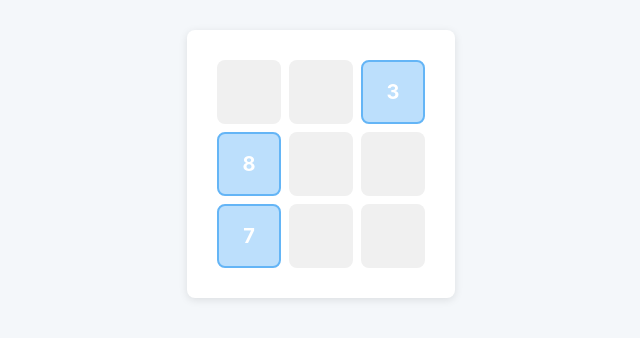
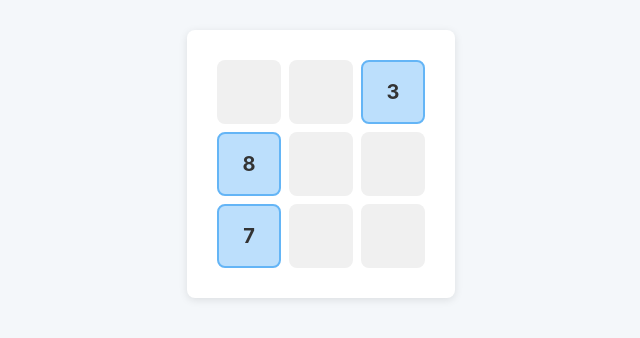
Before and after one commit to Jiujiuou/line-game, a React (Vite) app: page / in a window 1280 px wide. Shown: the part 236-574 px from the top of the page, without its empty margins (319-959 px from the left). Built offline with nearby package versions, Linux system fonts and the light colour scheme.

Commit message:
feat: 新增连接路径背景颜色

```diff
--- a/src/components/Game/Game.jsx
+++ b/src/components/Game/Game.jsx
@@ -4,7 +4,10 @@ import { GRID_SIZE } from "../../constant";
 import "./Game.less";
 
 const Game = () => {
-  const [initialGrid, setInitialGrid] = useState([]);
+  const [initialGrid, setInitialGrid] = useState([]); // 初始网格状态
+  const [isDragging, setIsDragging] = useState(false); // 是否正在拖拽
+  const [path, setPath] = useState([]); // 当前绘制的路径
+  const [currentCell, setCurrentCell] = useState(null); // 当前选中的格子
 
   useEffect(() => {
     init();
@@ -14,17 +17,67 @@ const Game = () => {
     const solution = getSolution();
     const grid = generateInitialArray(GRID_SIZE, solution);
     setInitialGrid(grid);
+    setPath([]);
+    setCurrentCell(null);
+  };
+
+  // 检查两个格子是否相邻
+  const isAdjacent = (cell1, cell2) => {
+    if (!cell1 || !cell2) return false;
+    const rowDiff = Math.abs(cell1.row - cell2.row);
+    const colDiff = Math.abs(cell1.col - cell2.col);
+    return (rowDiff === 1 && colDiff === 0) || (rowDiff === 0 && colDiff === 1);
+  };
+
+  // 检查格子是否已经在路径中
+  const isInPath = (row, col) => {
+    return path.some(cell => cell.row === row && cell.col === col);
+  };
+
+  // 处理鼠标按下事件
+  const handleMouseDown = (row, col) => {
+    setIsDragging(true);
+    const newCell = { row, col };
+    setCurrentCell(newCell);
+    setPath([newCell]);
+  };
+
+  // 处理鼠标移动事件
+  const handleMouseEnter = (row, col) => {
+    if (!isDragging) return;
+
+    const newCell = { row, col };
+    if (isInPath(row, col)) return; // 如果格子已在路径中，忽略
+
+    // 检查是否与当前格子相邻
+    if (isAdjacent(currentCell, newCell)) {
+      setPath(prevPath => [...prevPath, newCell]);
+      setCurrentCell(newCell);
+    }
+  };
+
+  // 处理鼠标松开事件
+  const handleMouseUp = () => {
+    setIsDragging(false);
   };
 
   return (
     <div className="wrapper">
-      <div className="grid">
+      <div
+        className="grid"
+        onMouseLeave={() => setIsDragging(false)}
+        onMouseUp={handleMouseUp}
+      >
         {initialGrid.map((row, rowIndex) => (
           <div className="grid-row" key={rowIndex}>
             {row.map((cell, colIndex) => (
               <div
-                className={`grid-cell ${cell !== "*" ? "filled" : ""}`}
+                className={`grid-cell ${cell !== "*" ? "filled" : ""} ${
+                  isInPath(rowIndex, colIndex) ? "in-path" : ""
+                }`}
                 key={colIndex}
+                onMouseDown={() => handleMouseDown(rowIndex, colIndex)}
+                onMouseEnter={() => handleMouseEnter(rowIndex, colIndex)}
               >
                 {cell !== "*" ? cell : ""}
               </div>
--- a/src/components/Game/Game.less
+++ b/src/components/Game/Game.less
@@ -8,6 +8,7 @@
     padding: 30px;
     border-radius: 8px;
     box-shadow: 0 2px 8px rgba(0, 0, 0, 0.1);
+    user-select: none; // 防止拖拽时选中文字
 
     .grid-row {
       display: flex;
@@ -24,21 +25,27 @@
         font-size: 20px;
         font-weight: bold;
         color: #333;
-        transition: transform 0.2s, box-shadow 0.2s;
+        transition: all 0.2s;
         cursor: pointer;
         border: 2px solid transparent;
-      }
 
-      .grid-cell.filled {
-        background-color: #bcdffc;
-        color: #ffffff;
-        border-color: #64b5f6;
+        &.filled {
+          background-color: #bcdffc;
+          color: #333;
+          border-color: #64b5f6;
+        }
+
+        &.in-path {
+          background-color: #90caf9;
+          border-color: #42a5f5;
+          transform: scale(1.05);
+        }
+
+        &:hover {
+          transform: scale(1.05);
+          box-shadow: 0 2px 8px rgba(0, 0, 0, 0.1);
+        }
       }
     }
   }
-
-  .grid-cell:hover {
-    transform: scale(1.05);
-    box-shadow: 0 0px 5px rgba(0, 0, 0, 0.2);
-  }
 }
```
